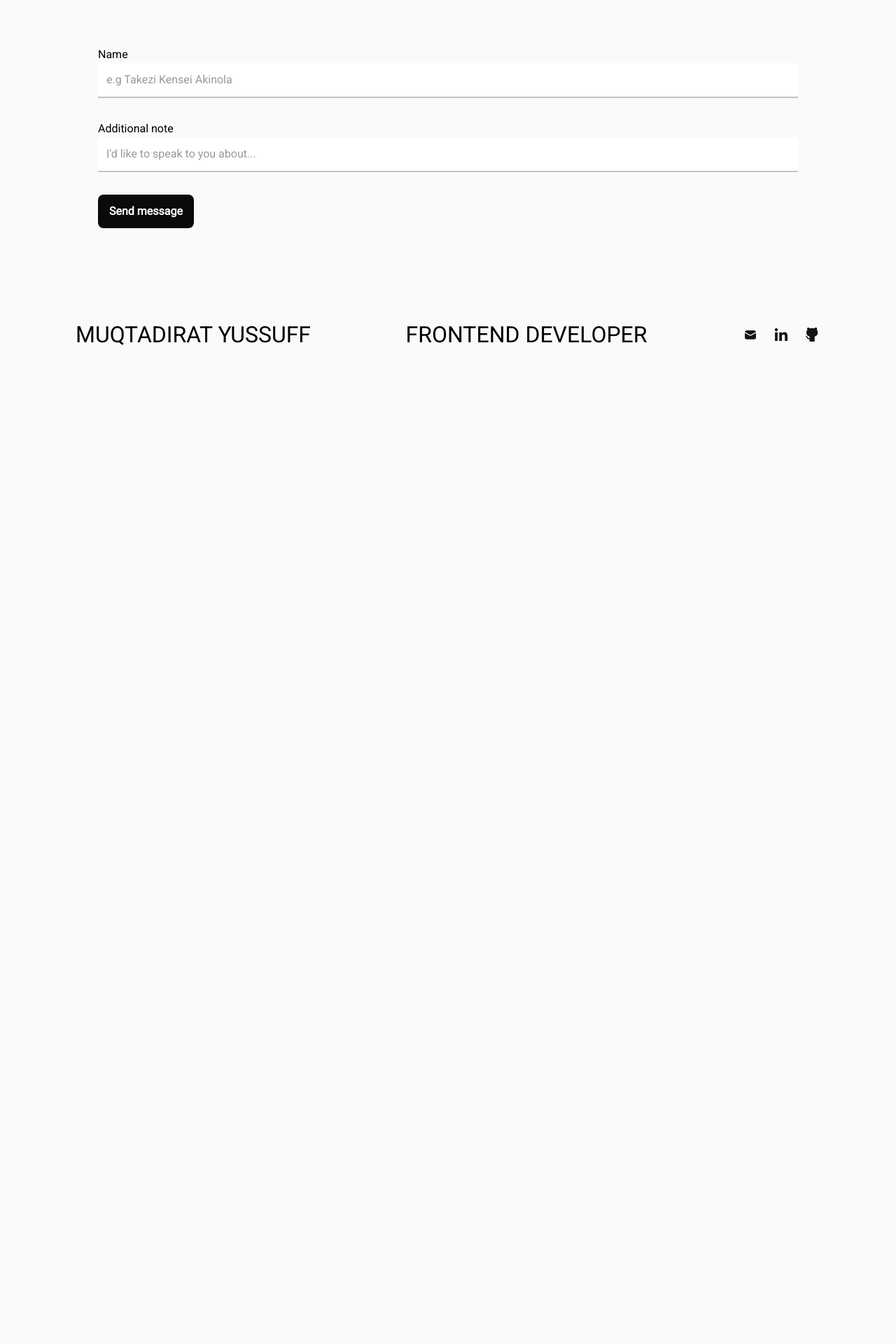
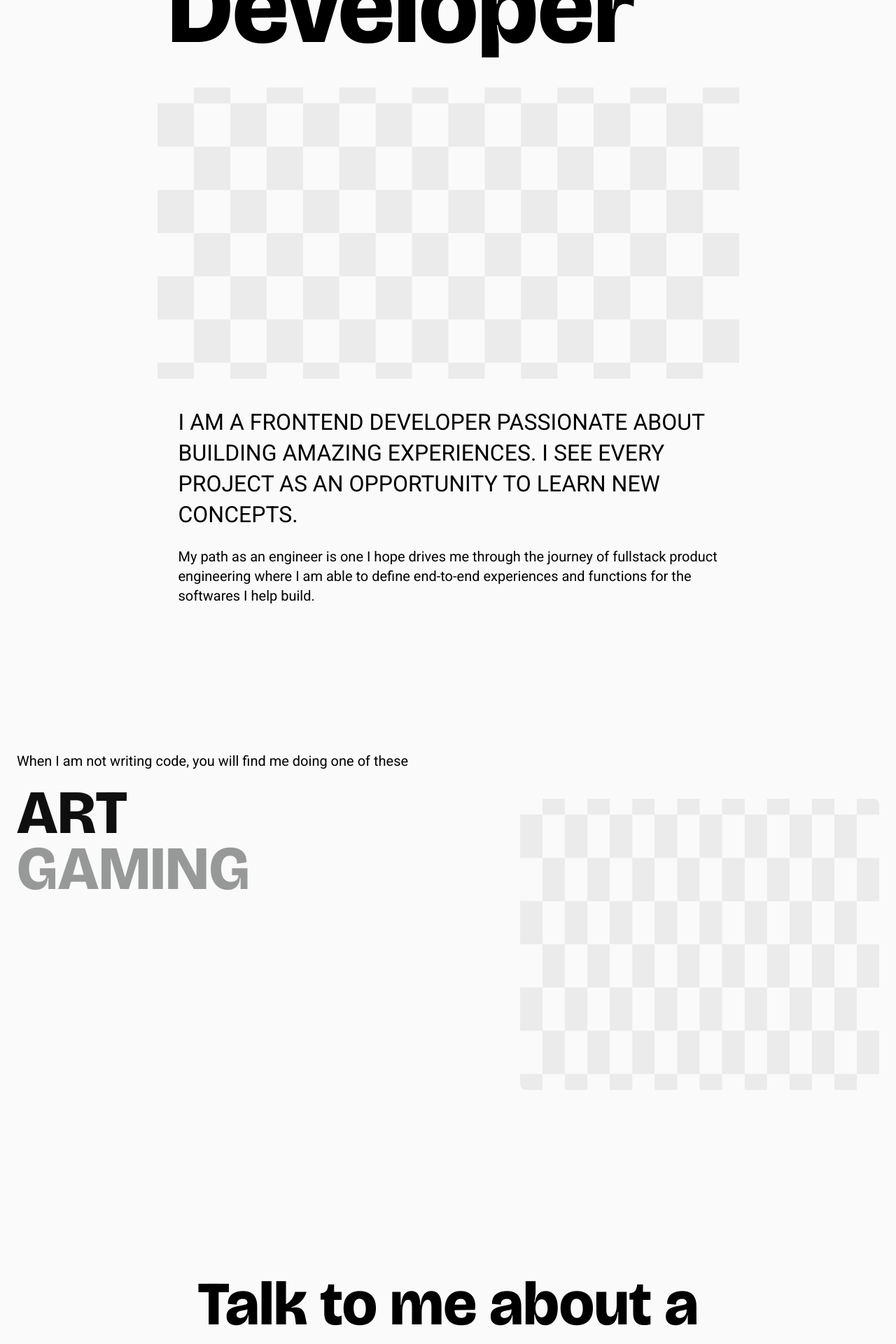
Before and after one commit to Muqtadirat/portfolio-v2, a Next.js app: page /about in a window 1280 px wide. Shown: the part 480-2400 px from the top of the page at 70% size. Before the commit the page ends 1046 px from the top, so only its background shows below. Built offline with nearby package versions, Linux system fonts and the light colour scheme.

Commit message:
progress: about

```diff
--- a/src/app/(pages)/_home/constants/history.ts
+++ b/src/app/(pages)/_home/constants/history.ts
@@ -12,7 +12,7 @@ interface HistoryProps {
 const history: HistoryProps[] = [
   {
     role: 'Frontend Developer',
-    company: 'Candour IT services',
+    company: 'Candour IT Services',
     location: 'Lagos, Nigeria',
     period: 'April 2024 - Present',
     logo: candourLogo,
--- /dev/null
+++ b/src/app/(pages)/about/Hobbies.tsx
@@ -0,0 +1,49 @@
+'use client';
+
+import { useState } from 'react';
+import Image from 'next/image';
+import hobbies from './constants/hobbies';
+
+const Hobbies = () => {
+  const [selectedHobby, setSelectedHobby] = useState(hobbies[0]);
+
+  return (
+    <div className="my-10 lg:my-[13rem]">
+      <p className="lg:text-xl">
+        When I am not writing code, you will find me doing one of these
+      </p>
+
+      <section className="mt-6 lg:mt-10 flex flex-col lg:flex-row gap-10 lg:gap-0 justify-between">
+        <div className="uppercase lg:space-y-10 font-bricolage text-4xl lg:text-[5.5rem] cursor-pointer">
+          {hobbies.map(({ hobby }) => (
+            <p
+              key={hobby}
+              onClick={() =>
+                setSelectedHobby(hobbies.find((h) => h.hobby === hobby)!)
+              }
+              className={`transition-colors duration-300 ${
+                selectedHobby.hobby === hobby
+                  ? 'text-text-default'
+                  : 'text-text-subdued'
+              }`}
+            >
+              {hobby}
+            </p>
+          ))}
+        </div>
+
+        <div className="lg:h-[416px] lg:w-[513px] rounded-lg overflow-hidden">
+          <Image
+            src={selectedHobby.image}
+            alt={`${selectedHobby.hobby} image`}
+            width={513}
+            height={416}
+            className="lg:h-[416px] lg:w-[513px] rounded-lg transition-transform duration-500 ease-in-out transform hover:scale-105"
+          />
+        </div>
+      </section>
+    </div>
+  );
+};
+
+export default Hobbies;
--- a/src/app/(pages)/about/Index.tsx
+++ b/src/app/(pages)/about/Index.tsx
@@ -1,7 +1,39 @@
+import { checker } from '@/assets/asset';
+import Image from 'next/image';
 import React from 'react';
+import Hobbies from './Hobbies';
 
 const About = () => {
-  return <p>About</p>;
+  return (
+    <>
+      <div className="flex flex-col justify-center items-center gap-6 lg:gap-10">
+        <h1 className="font-bricolage text-5xl lg:text-[149px] max-w-[800px]">
+          Passionate Frontend Developer
+        </h1>
+
+        <Image
+          src={checker}
+          alt="checkered placeholder"
+          width={831}
+          height={416}
+          className="h-[416px] w-[831px] hidden lg:block"
+        />
+        <div className="space-y-4 lg:space-y-6 max-w-[771px]">
+          <p className="uppercase font-medium text-lg lg:text-[2rem] leading-snug">
+            I am a frontend developer passionate about building amazing
+            experiences. I see every project As an opportunity to learn new
+            concepts.
+          </p>
+          <p className="lg:text-xl">
+            My path as an engineer is one I hope drives me through the journey
+            of fullstack product engineering where I am able to define
+            end-to-end experiences and functions for the softwares I help build.{' '}
+          </p>
+        </div>
+      </div>
+      <Hobbies />
+    </>
+  );
 };
 
 export default About;
--- /dev/null
+++ b/src/app/(pages)/about/constants/hobbies.ts
@@ -0,0 +1,20 @@
+import { StaticImageData } from 'next/image';
+import { checker, console } from '@/assets/asset';
+
+interface HobbiesProps {
+  hobby: string;
+  image: StaticImageData;
+}
+
+const hobbies: HobbiesProps[] = [
+  {
+    hobby: 'Art',
+    image: checker,
+  },
+  {
+    hobby: 'Gaming',
+    image: console,
+  },
+];
+
+export default hobbies;
--- a/src/assets/asset.ts
+++ b/src/assets/asset.ts
@@ -12,6 +12,7 @@ export { default as reactJS } from './global/react.json';
 export { default as checker } from './global/checker.png';
 export { default as candourLogo } from './global/candour.png';
 export { default as sheCodesLogo } from "./global/shecodes.png"
+export {default as console} from "./global/console.png"
 
 // Tsx Icons
 export {default as EmailIcon} from "./icons/EmailIcon"
```
Also changed, not shown: src/assets/global/console.png (added).
